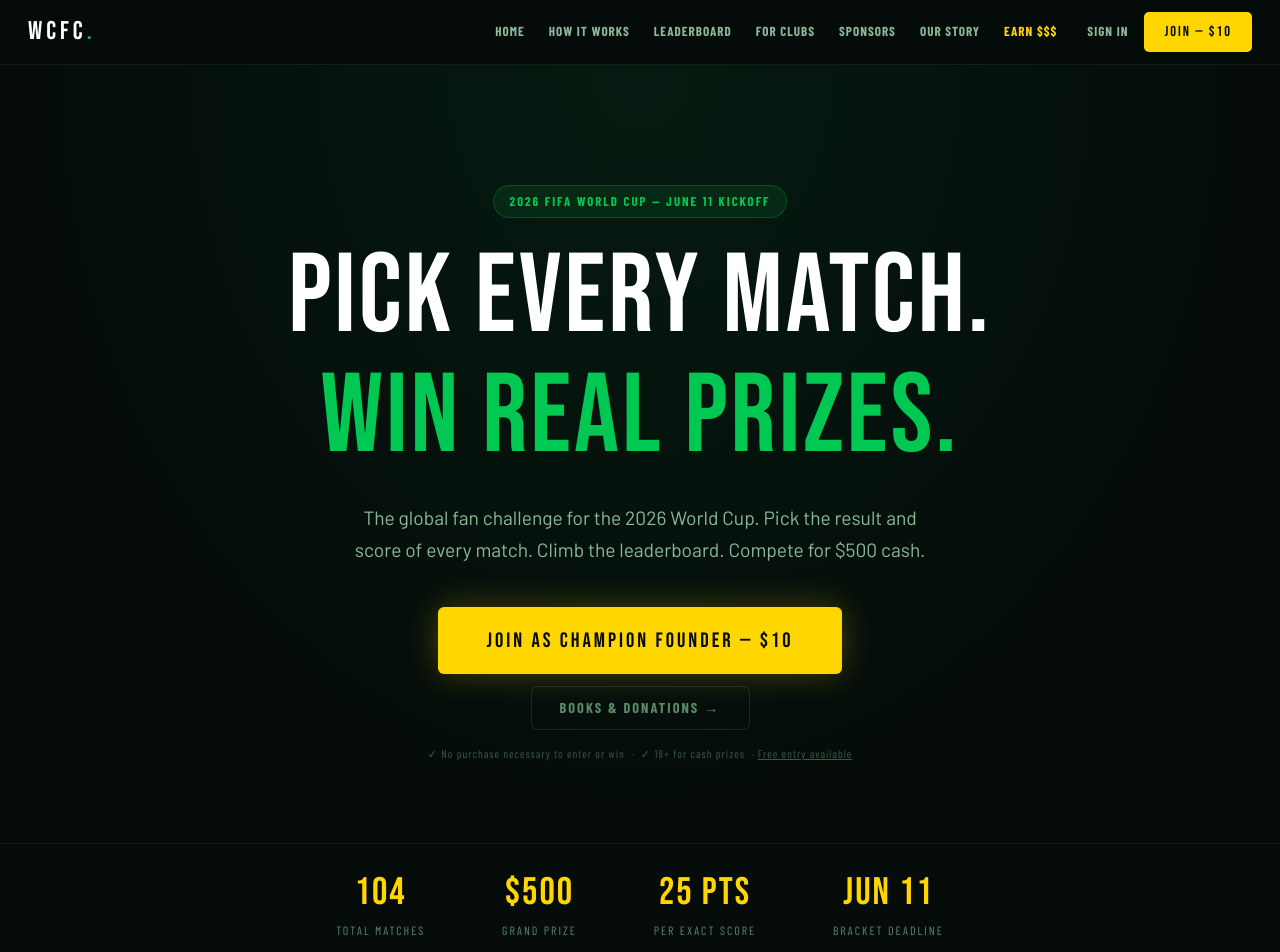
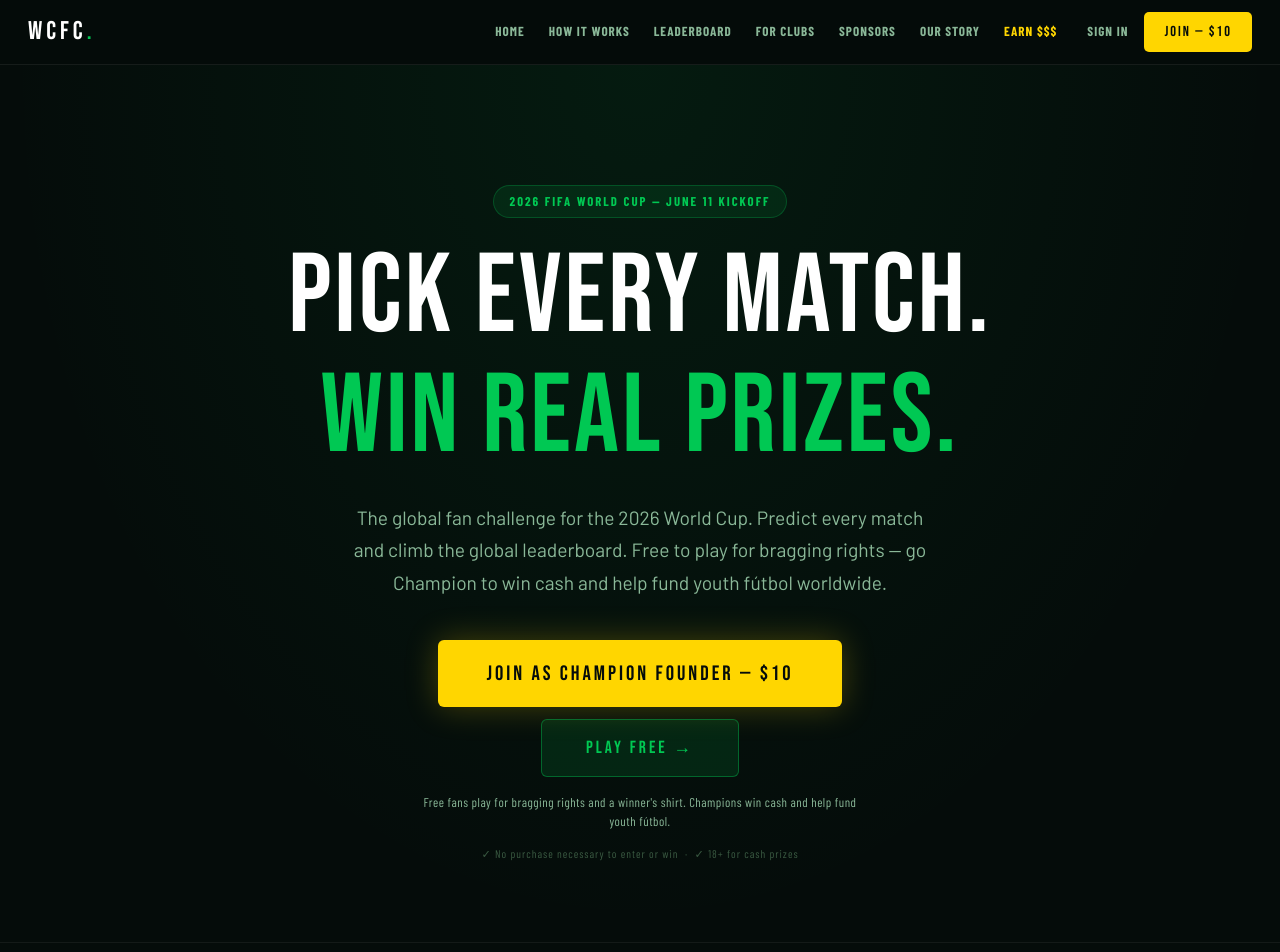
Before and after one commit to thomasjbartley-creator/wcfc-platform, a Next.js app: page / in a window 1280 px wide. Shown: the top 952 px of the page. Built offline with nearby package versions, Linux system fonts and the light colour scheme.

Commit message:
Let free fans play the bracket + Play Free hero CTA + mission in hero

```diff
--- a/app/auth/signup/page.tsx
+++ b/app/auth/signup/page.tsx
@@ -76,7 +76,7 @@ function SignupPageContent() {
             referred_by: referredBy ?? null,
           })
         if (profileError) throw profileError
-        router.push('/dashboard?welcome=true')
+        router.push('/picks/bracket')
       }
     } catch (err: unknown) {
       const message = err instanceof Error ? err.message : 'Something went wrong'
--- a/app/dashboard/page.tsx
+++ b/app/dashboard/page.tsx
@@ -228,7 +228,7 @@ export default function DashboardPage() {
               <div style={{ fontFamily: "'Barlow Condensed'", fontSize: '0.85rem', color: '#5a8a68', marginBottom: '16px', lineHeight: '1.5' }}>
                 {isPaid
                   ? 'Predict every match. Submit your bracket before June 11.'
-                  : 'Upgrade to Champion Founder to submit picks and win cash prizes.'}
+                  : 'Make your picks and climb the global leaderboard — free. Play for bragging rights and a winner\'s shirt.'}
               </div>
               {isPaid ? (
                 <Link href="/picks" style={{ display: 'block', padding: '12px', background: '#00C853', color: '#050C0A', borderRadius: '6px', fontFamily: "'Bebas Neue'", fontSize: '1rem', letterSpacing: '2px', textDecoration: 'none' }}>
@@ -236,8 +236,11 @@ export default function DashboardPage() {
                 </Link>
               ) : (
                 <div style={{ display: 'flex', flexDirection: 'column', gap: '8px' }}>
+                  <Link href="/picks/bracket" style={{ display: 'block', padding: '13px', background: '#00C853', color: '#050C0A', borderRadius: '6px', fontFamily: "'Bebas Neue'", fontSize: '1rem', letterSpacing: '2px', textDecoration: 'none' }}>
+                    PLAY YOUR BRACKET — FREE
+                  </Link>
                   <a href="/checkout" style={{ display: 'block', padding: '13px', background: '#FFD600', color: '#050C0A', borderRadius: '6px', fontFamily: "'Bebas Neue'", fontSize: '1rem', letterSpacing: '2px', textDecoration: 'none' }}>
-                    CHAMPION FOUNDER — $10
+                    UPGRADE — WIN CASH &amp; FUND FÚTBOL · $10
                   </a>
                 </div>
               )}
@@ -249,7 +252,7 @@ export default function DashboardPage() {
               {tier === 'free' && (
                 <div>
                   <div style={{ fontFamily: "'Barlow Condensed'", fontSize: '0.82rem', color: '#5a8a68', lineHeight: '1.6', marginBottom: '14px' }}>
-                    You're in — but free fans aren't eligible for cash prizes. Upgrade before June 11 to compete for $500.
+                    You're playing for bragging rights and a winner's shirt. Upgrade to Champion to win cash and help fund youth fútbol.
                   </div>
                   <a href="/checkout" style={{ display: 'block', padding: '12px', background: '#FFD600', color: '#050C0A', borderRadius: '6px', fontFamily: "'Bebas Neue'", fontSize: '1rem', letterSpacing: '2px', textDecoration: 'none', textAlign: 'center' }}>
                     CHAMPION FOUNDER — $10
--- a/app/page.tsx
+++ b/app/page.tsx
@@ -33,7 +33,7 @@ export default function Home() {
           WIN REAL PRIZES.
         </h1>
         <p style={{ fontFamily: "'Barlow'", fontSize: 'clamp(1rem,2vw,1.2rem)', color: '#8ab898', maxWidth: '600px', margin: '0 auto 40px', lineHeight: 1.7 }}>
-          The global fan challenge for the 2026 World Cup. Pick the result and score of every match. Climb the leaderboard. Compete for $500 cash.
+          The global fan challenge for the 2026 World Cup. Predict every match and climb the global leaderboard. Free to play for bragging rights — go Champion to win cash and help fund youth fútbol worldwide.
         </p>
 
         {/* CTAs */}
@@ -41,12 +41,14 @@ export default function Home() {
           <a href="/checkout" style={{ display: 'inline-block', padding: '18px 48px', background: '#FFD600', color: '#050C0A', fontFamily: "'Bebas Neue'", fontSize: '1.3rem', letterSpacing: '3px', borderRadius: '6px', textDecoration: 'none', boxShadow: '0 0 32px rgba(255,214,0,0.25)' }}>
             JOIN AS CHAMPION FOUNDER — $10
           </a>
-          <Link href="/shop" style={{ display: 'inline-block', padding: '10px 28px', background: 'transparent', color: '#5a8a68', border: '1px solid rgba(255,255,255,0.1)', fontFamily: "'Barlow Condensed'", fontSize: '0.9rem', fontWeight: 700, letterSpacing: '2px', borderRadius: '6px', textDecoration: 'none', textTransform: 'uppercase' }}>
-            Books &amp; Donations →
+          <Link href="/auth/signup" style={{ display: 'inline-block', padding: '15px 44px', background: 'rgba(0,200,83,0.12)', color: '#00C853', border: '1px solid rgba(0,200,83,0.4)', fontFamily: "'Bebas Neue'", fontSize: '1.1rem', letterSpacing: '3px', borderRadius: '6px', textDecoration: 'none' }}>
+            PLAY FREE →
           </Link>
-          <div style={{ fontFamily: "'Barlow Condensed'", fontSize: '0.7rem', color: '#3a5a42', letterSpacing: '1px', marginTop: '4px' }}>
-            ✓ No purchase necessary to enter or win &nbsp;·&nbsp; ✓ 18+ for cash prizes &nbsp;·&nbsp;
-            <Link href="/auth/signup" style={{ color: '#3a5a42', textDecoration: 'underline' }}>Free entry available</Link>
+          <div style={{ fontFamily: "'Barlow Condensed'", fontSize: '0.8rem', color: '#8ab898', letterSpacing: '0.5px', marginTop: '4px', maxWidth: '440px', lineHeight: 1.5 }}>
+            Free fans play for bragging rights and a winner&apos;s shirt. Champions win cash and help fund youth fútbol.
+          </div>
+          <div style={{ fontFamily: "'Barlow Condensed'", fontSize: '0.7rem', color: '#3a5a42', letterSpacing: '1px', marginTop: '2px' }}>
+            ✓ No purchase necessary to enter or win &nbsp;·&nbsp; ✓ 18+ for cash prizes
           </div>
         </div>
       </section>
--- a/app/picks/page.tsx
+++ b/app/picks/page.tsx
@@ -145,8 +145,8 @@ export default function PicksPage() {
         {!isPaid && (
           <div style={{ background: 'rgba(229,57,53,0.08)', border: '1px solid rgba(229,57,53,0.25)', borderRadius: '12px', padding: '20px 24px', marginBottom: '28px', display: 'flex', alignItems: 'center', justifyContent: 'space-between', flexWrap: 'wrap', gap: '14px' }}>
             <div>
-              <div style={{ fontFamily: "'Bebas Neue'", fontSize: '1.1rem', color: '#ff6b6b', letterSpacing: '1px', marginBottom: '4px' }}>Free Fans Can't Win Cash Prizes</div>
-              <div style={{ fontFamily: "'Barlow Condensed'", fontSize: '0.85rem', color: '#5a8a68' }}>Upgrade before June 11 to compete for $500 grand prize and weekly cash.</div>
+              <div style={{ fontFamily: "'Bebas Neue'", fontSize: '1.1rem', color: '#ff6b6b', letterSpacing: '1px', marginBottom: '4px' }}>Playing for Bragging Rights</div>
+              <div style={{ fontFamily: "'Barlow Condensed'", fontSize: '0.85rem', color: '#5a8a68' }}>Free fans compete on the leaderboard for a winner's shirt. Upgrade to win cash and help fund youth fútbol.</div>
             </div>
             <a href="/checkout" style={{ padding: '12px 24px', background: '#FFD600', color: '#050C0A', borderRadius: '6px', fontFamily: "'Bebas Neue'", fontSize: '0.95rem', letterSpacing: '2px', textDecoration: 'none', whiteSpace: 'nowrap' }}>
               Champion Founder — $10
```
